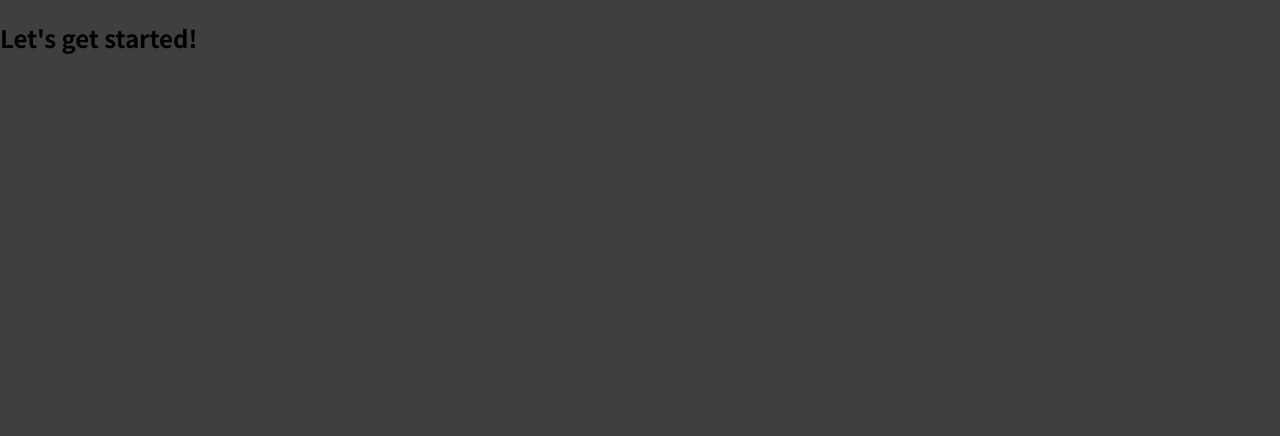
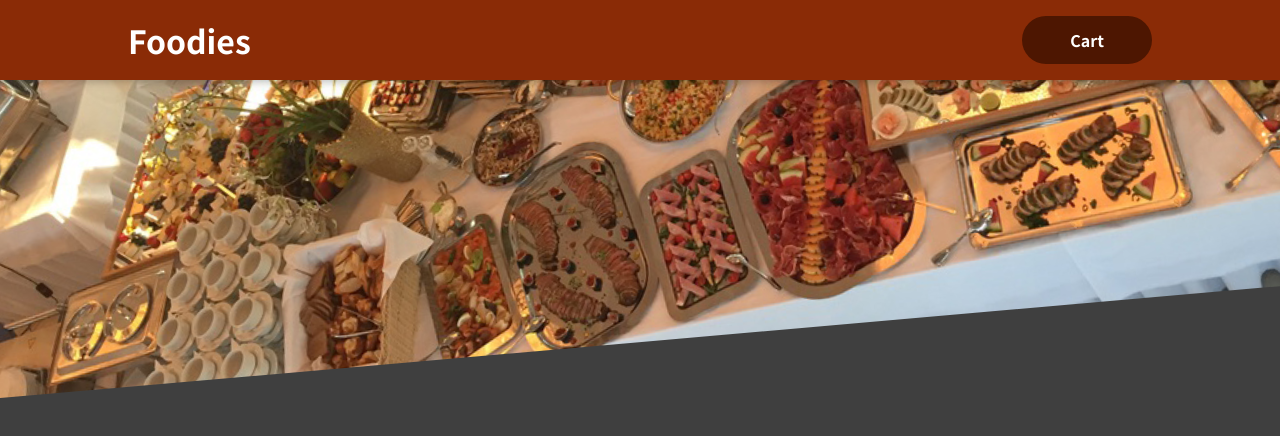
Before and after one commit to darkling10/food-order-app, a React (Create React App) app: page / in a window 1280 px wide. Shown: the top 436 px of the page. Built offline with nearby package versions, Linux system fonts and the light colour scheme.

Commit message:
Header file added

```diff
--- a/src/App.js
+++ b/src/App.js
@@ -1,7 +1,9 @@
+import Header from "./components/Layout/Header";
+
 function App() {
   return (
     <div>
-      <h2>Let's get started!</h2>
+      <Header></Header>
     </div>
   );
 }
--- /dev/null
+++ b/src/components/Layout/Header.jsx
@@ -0,0 +1,20 @@
+import React, { Fragment } from 'react'
+import mealbanner from '../../assets/meals.jpg'
+import HeaderCartButton from './HeaderCartButton'
+import classes from './Header.module.css'
+
+const Header = (props) => {
+    return (
+        <Fragment>
+        <header className={classes.header}>
+            <h1>Foodies</h1>
+            <HeaderCartButton>Cart</HeaderCartButton>
+        </header>
+        <div className={classes['main-image']}>
+            <img src={mealbanner} alt="A table full of delicious food!" />
+        </div>
+        </Fragment>
+    )
+}
+
+export default Header
--- /dev/null
+++ b/src/components/Layout/Header.module.css
@@ -0,0 +1,29 @@
+.header {
+    position: fixed;
+    top: 0;
+    left: 0;
+    width: 100%;
+    height: 5rem;
+    background-color: #8a2b06;
+    color: white;
+    display: flex;
+    justify-content: space-between;
+    align-items: center;
+    padding: 0 10%;
+    box-shadow: 0 2px 8px rgba(0, 0, 0, 0.25);
+    z-index: 10;
+  }
+
+  .main-image {
+    width: 100%;
+    height: 25rem;
+    z-index: 0;
+    overflow: hidden;
+  }
+
+  .main-image img {
+    width: 110%;
+    height: 100%;
+    object-fit: cover;
+    transform: rotateZ(-5deg) translateY(-4rem) translateX(-1rem);
+  }
--- /dev/null
+++ b/src/components/Layout/HeaderCartButton.jsx
@@ -0,0 +1,13 @@
+import classes from './HeaderCartButton.module.css'
+
+import React from 'react'
+
+const HeaderCartButton = (props) => {
+    return (
+
+            <button className={classes.button}>{props.children}</button>
+
+    )
+}
+
+export default HeaderCartButton
--- /dev/null
+++ b/src/components/Layout/HeaderCartButton.module.css
@@ -0,0 +1,59 @@
+.button {
+    cursor: pointer;
+    font: inherit;
+    border: none;
+    background-color: #4d1601;
+    color: white;
+    padding: 0.75rem 3rem;
+    display: flex;
+    justify-content: space-around;
+    align-items: center;
+    border-radius: 25px;
+    font-weight: bold;
+  }
+
+  .button:hover,
+  .button:active {
+    background-color: #2c0d00;
+  }
+
+  .icon {
+    width: 1.35rem;
+    height: 1.35rem;
+    margin-right: 0.5rem;
+  }
+
+  .badge {
+    background-color: #b94517;
+    padding: 0.25rem 1rem;
+    border-radius: 25px;
+    margin-left: 1rem;
+    font-weight: bold;
+  }
+
+  .button:hover .badge,
+  .button:active .badge {
+    background-color: #92320c;
+  }
+
+  .bump {
+    animation: bump 300ms ease-out;
+  }
+
+  @keyframes bump {
+    0% {
+      transform: scale(1);
+    }
+    10% {
+      transform: scale(0.9);
+    }
+    30% {
+      transform: scale(1.1);
+    }
+    50% {
+      transform: scale(1.15);
+    }
+    100% {
+      transform: scale(1);
+    }
+  }
```
Also changed, not shown: src/assets/meals.jpg (added), 1 other file (tests, documents, lock files or other folders).
